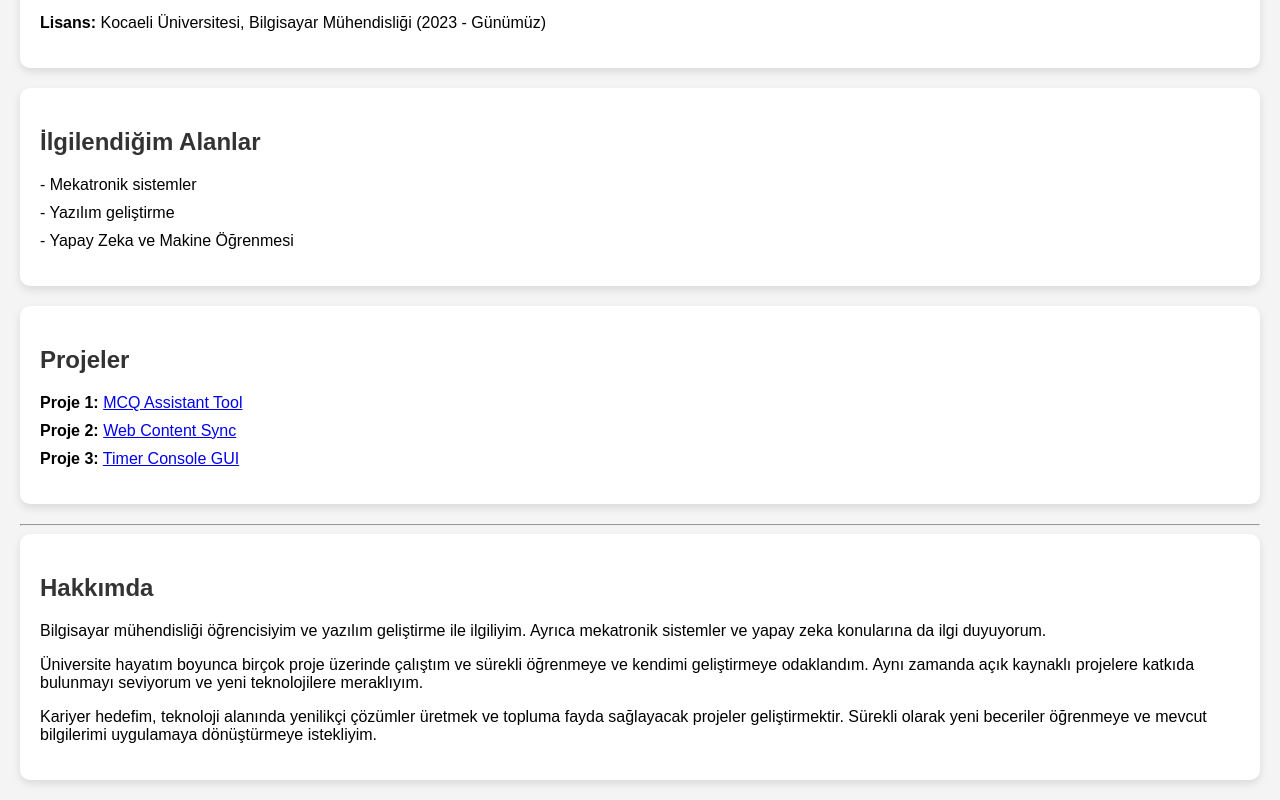
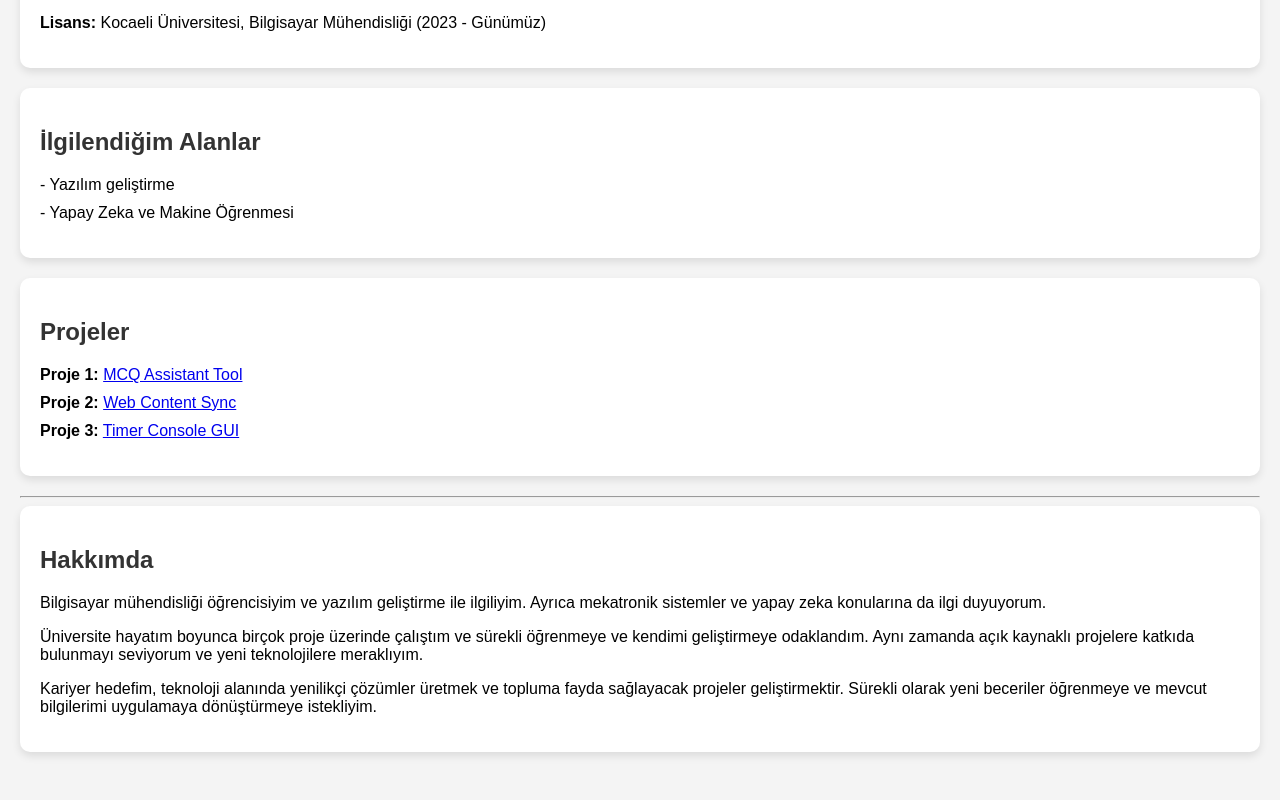
Before and after one commit to MY-EG/CV, a plain HTML site: page index.html in a window 1280 px wide. Shown: the part 809-1609 px from the top of the page. After the commit the page ends 1581 px from the top, so only its background shows below. Drawn offline with Linux system fonts and the light colour scheme.

Commit message:
Update index.html

```diff
--- a/index.html
+++ b/index.html
@@ -79,7 +79,6 @@
   <div class="section">
     <h2>İlgilendiğim Alanlar</h2>
     <ul>
-      <li>- Mekatronik sistemler</li>
       <li>- Yazılım geliştirme</li>
       <li>- Yapay Zeka ve Makine Öğrenmesi</li>
     </ul>
```
